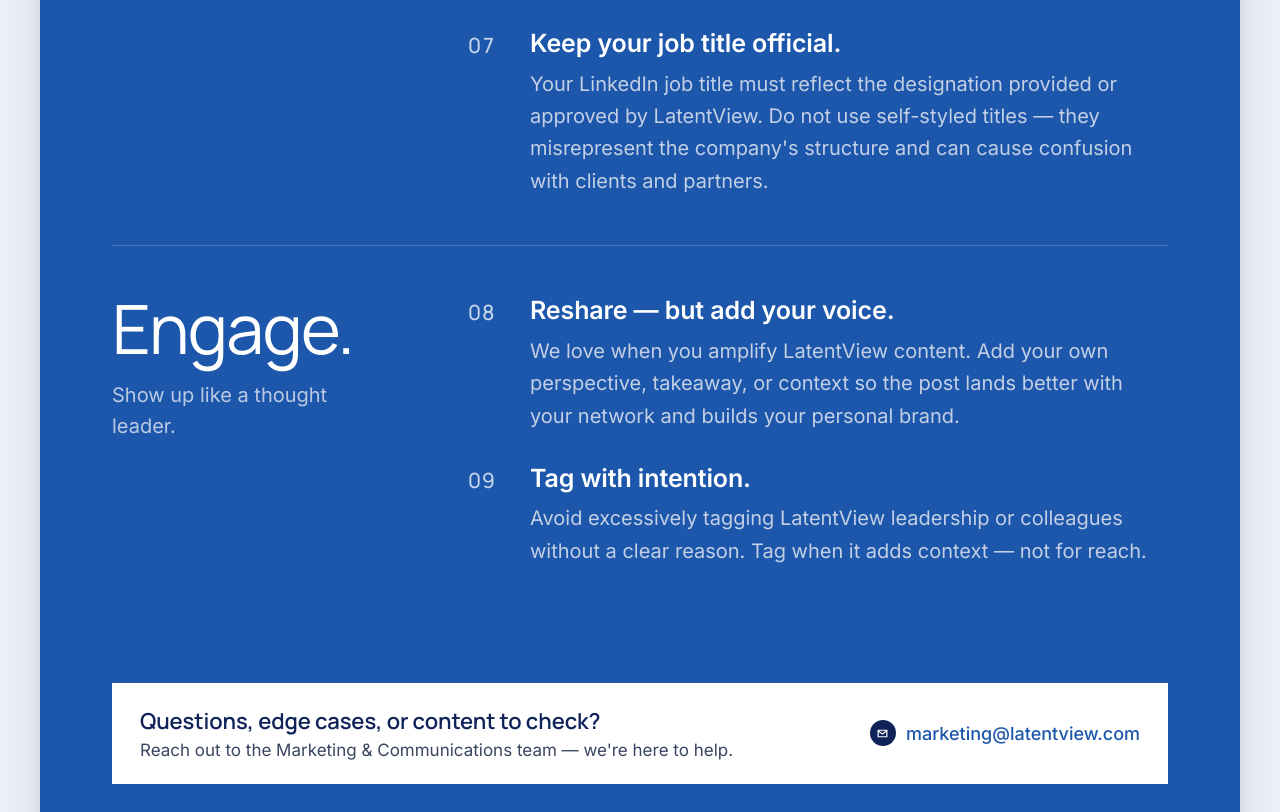
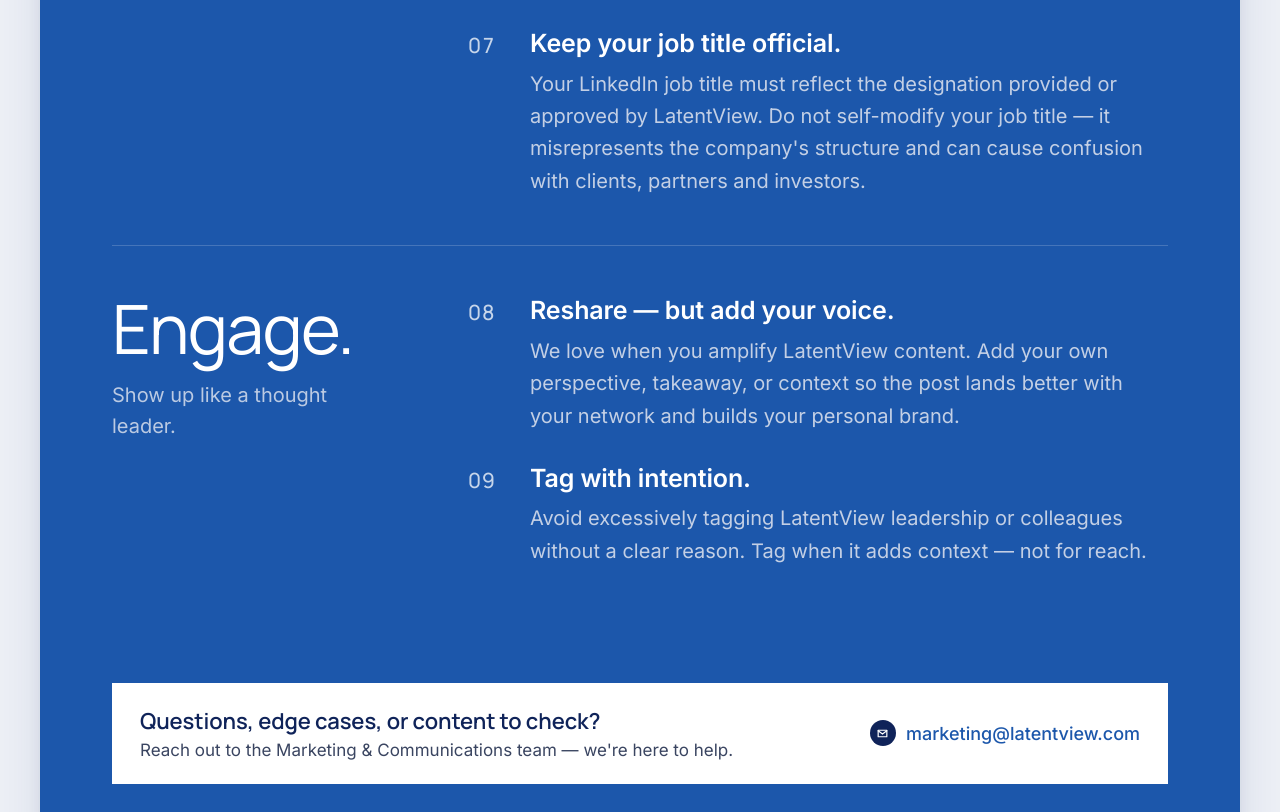
Before and after one commit to cvvarun/latentview-social-media-guidelines, a plain HTML site: page index.html in a window 1280 px wide. Shown: the part 1666-2478 px from the top of the page. Drawn offline with nearby package versions, Linux system fonts and the light colour scheme.

Commit message:
Update LinkedIn job title rule copy

```diff
--- a/index.html
+++ b/index.html
@@ -322,7 +322,7 @@
               <div class="rule-title">Keep your job title official.</div>
             </div>
             <p class="rule-copy">
-              Your LinkedIn job title must reflect the designation provided or approved by LatentView. Do not use self-styled titles — they misrepresent the company's structure and can cause confusion with clients and partners.
+              Your LinkedIn job title must reflect the designation provided or approved by LatentView. Do not self-modify your job title — it misrepresents the company's structure and can cause confusion with clients, partners and investors.
             </p>
           </div>
         </div>
```
